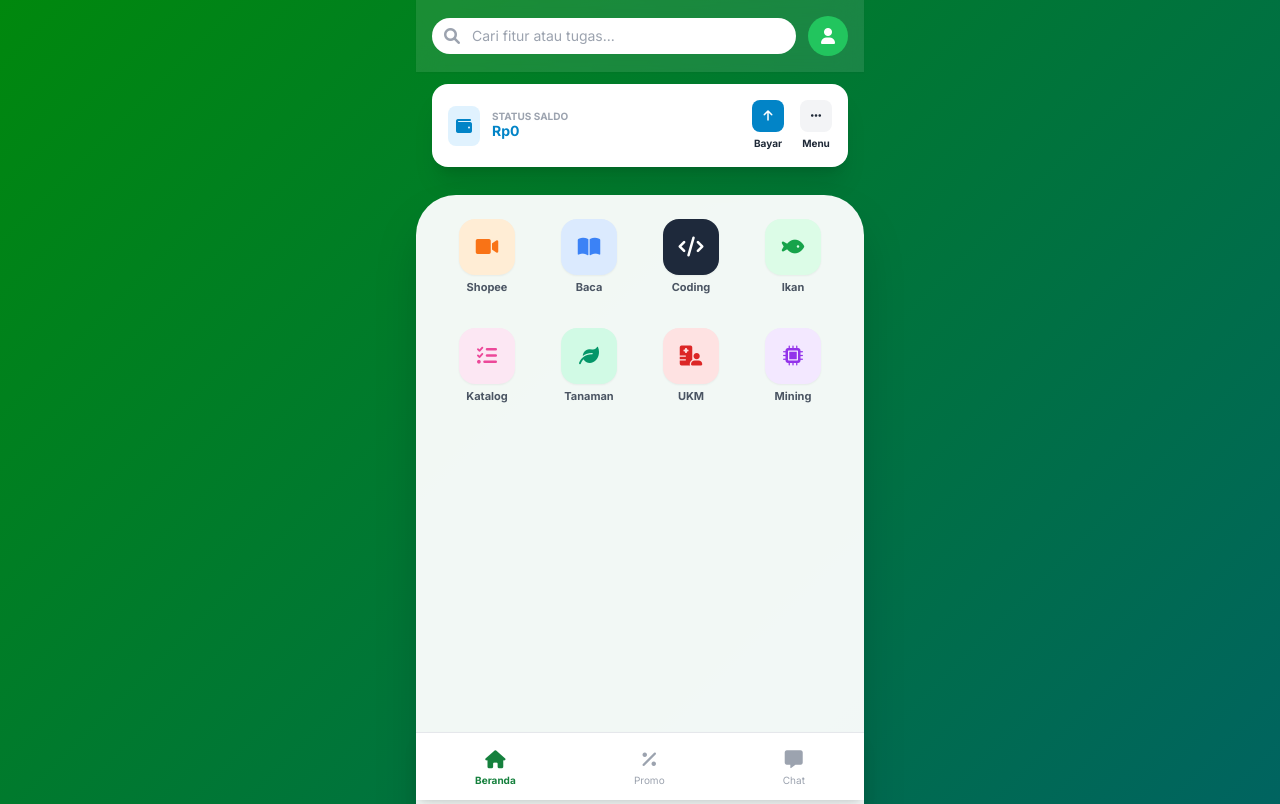
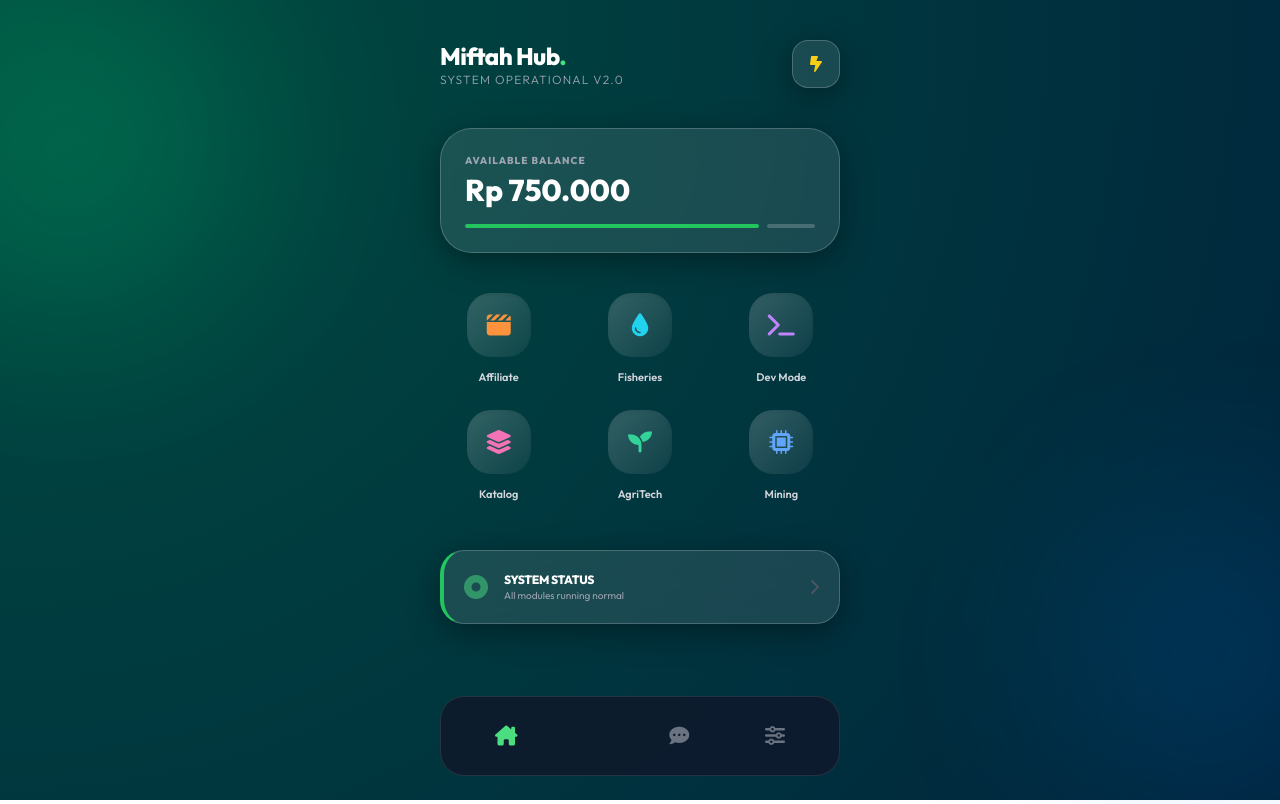
Before and after one commit to miftahilmi15-blip/daily-activity, a plain HTML site: page index.html in a window 1280 px wide. Shown: the top 804 px of the page. Drawn offline with nearby package versions, Linux system fonts and the light colour scheme.

Commit message:
Update index.html

```diff
--- a/index.html
+++ b/index.html
@@ -3,152 +3,183 @@
 <head>
     <meta charset="UTF-8">
     <meta name="viewport" content="width=device-width, initial-scale=1.0">
-    <title>Daily Hub - Miftah Style</title>
+    <title>Miftah Daily Hub - Futuristic</title>
     <script src="https://cdn.tailwindcss.com"></script>
     <link rel="stylesheet" href="https://cdnjs.cloudflare.com/ajax/libs/font-awesome/6.0.0/css/all.min.css">
     <style>
-        @import url('https://fonts.googleapis.com/css2?family=Inter:wght@400;600;700&display=swap');
-        body { font-family: 'Inter', sans-serif; background: linear-gradient(135deg, #00880d 0%, #005f6b 100%); min-height: 100vh; }
+        @import url('https://fonts.googleapis.com/css2?family=Outfit:wght@300;400;600;800&display=swap');
 
-        /* Animasi pencet tombol */
-        .btn-active:active { transform: scale(0.95); transition: 0.1s; }
+        body {
+            font-family: 'Outfit', sans-serif;
+            background: radial-gradient(circle at top left, #004d40, #00243d);
+            min-height: 100vh;
+            color: white;
+        }
 
-        /* Gaya Modal (Jendela Pop-up) */
-        .modal {
-            display: none;
+        .glass {
+            background: rgba(255, 255, 255, 0.1);
+            backdrop-filter: blur(15px);
+            border: 1px solid rgba(255, 255, 255, 0.2);
+            box-shadow: 0 8px 32px 0 rgba(0, 0, 0, 0.37);
+        }
+
+        .icon-box {
+            background: linear-gradient(135deg, rgba(255,255,255,0.2), rgba(255,255,255,0.05));
+            transition: all 0.3s ease;
+        }
+
+        .icon-box:active {
+            transform: scale(0.9) rotate(5deg);
+            background: rgba(255,255,255,0.3);
+        }
+
+        .floating-nav {
+            background: rgba(15, 23, 42, 0.8);
+            backdrop-filter: blur(20px);
+            border: 1px solid rgba(255,255,255,0.1);
+            border-radius: 24px;
+        }
+
+        /* Efek cahaya di belakang */
+        .blob {
             position: fixed;
-            inset: 0;
-            background: rgba(0, 0, 0, 0.7);
-            backdrop-filter: blur(5px);
-            z-index: 50;
-            align-items: center;
-            justify-content: center;
-            padding: 20px;
+            width: 300px;
+            height: 300px;
+            background: #00ff88;
+            filter: blur(100px);
+            opacity: 0.15;
+            z-index: -1;
+            border-radius: 50%;
         }
-        .modal.show { display: flex; }
+
+        @keyframes pulse-soft {
+            0%, 100% { transform: scale(1); opacity: 0.15; }
+            50% { transform: scale(1.2); opacity: 0.25; }
+        }
+        .animate-pulse-soft { animation: pulse-soft 8s infinite; }
     </style>
 </head>
-<body class="max-w-md mx-auto pb-20">
+<body class="max-w-md mx-auto px-6 pt-10 pb-32 relative overflow-x-hidden">
 
-    <div class="p-4 bg-white/10 backdrop-blur-md sticky top-0 z-10 shadow-sm text-white">
-        <div class="flex items-center gap-3">
-            <div class="relative flex-1">
-                <span class="absolute inset-y-0 left-3 flex items-center text-gray-400">
-                    <i class="fa-solid fa-magnifying-glass"></i>
-                </span>
-                <input type="text" onclick="showPopup('Pencarian')" placeholder="Cari fitur atau tugas..." class="w-full pl-10 pr-4 py-2 bg-white border-none rounded-full text-sm text-gray-800 outline-none">
-            </div>
-            <div onclick="showPopup('Profil Miftah')" class="w-10 h-10 bg-green-500 rounded-full flex items-center justify-center text-white cursor-pointer btn-active">
-                <i class="fa-solid fa-user"></i>
-            </div>
+    <div class="blob top-0 -left-20 animate-pulse-soft"></div>
+    <div class="blob bottom-0 -right-20" style="background: #0088ff;"></div>
+
+    <div class="flex justify-between items-center mb-10">
+        <div>
+            <h1 class="text-2xl font-extrabold tracking-tight">Miftah Hub<span class="text-green-400">.</span></h1>
+            <p class="text-xs text-gray-400 font-light tracking-widest uppercase">System Operational v2.0</p>
+        </div>
+        <div onclick="showModal('Account')" class="w-12 h-12 glass rounded-2xl flex items-center justify-center cursor-pointer active:scale-90 transition-all">
+            <i class="fa-solid fa-bolt-lightning text-yellow-400"></i>
         </div>
     </div>
 
-    <div class="px-4 py-3">
-        <div class="bg-white rounded-2xl p-4 text-gray-800 flex items-center justify-between shadow-xl">
-            <div onclick="showPopup('Detail Saldo')" class="flex items-center gap-3 cursor-pointer btn-active">
-                <div class="bg-sky-100 rounded-lg p-2 text-sky-600">
-                    <i class="fa-solid fa-wallet"></i>
-                </div>
-                <div>
-                    <p class="text-[10px] font-bold text-gray-400 uppercase leading-none">Status Saldo</p>
-                    <p class="text-sm font-bold text-sky-600">Rp0</p>
-                </div>
+    <div onclick="showModal('Wallet System')" class="glass rounded-[32px] p-6 mb-10 cursor-pointer transition-all active:scale-95 group">
+        <div class="flex justify-between items-start mb-4">
+            <div class="space-y-1">
+                <p class="text-[10px] text-gray-400 font-bold uppercase tracking-widest">Available Balance</p>
+                <h2 class="text-3xl font-extrabold">Rp 750.000</h2>
             </div>
-            <div class="flex gap-4 text-center">
-                <div onclick="showPopup('Menu Bayar')" class="flex flex-col items-center cursor-pointer btn-active">
-                    <div class="w-8 h-8 bg-sky-600 rounded-lg flex items-center justify-center mb-1 text-white"><i class="fa-solid fa-arrow-up text-xs"></i></div>
-                    <span class="text-[10px] font-bold">Bayar</span>
-                </div>
-                <div onclick="showPopup('Lainnya')" class="flex flex-col items-center cursor-pointer btn-active">
-                    <div class="w-8 h-8 bg-gray-100 rounded-lg flex items-center justify-center mb-1"><i class="fa-solid fa-ellipsis text-xs"></i></div>
-                    <span class="text-[10px] font-bold">Menu</span>
-                </div>
+            <div class="text-green-400 group-hover:rotate-12 transition-transform">
+                <i class="fa-solid fa-shield-check text-2xl"></i>
             </div>
+        </div>
+        <div class="flex gap-2">
+            <div class="h-1 flex-1 bg-green-500 rounded-full"></div>
+            <div class="h-1 w-12 bg-white/20 rounded-full"></div>
         </div>
     </div>
 
-    <div class="px-6 py-6 bg-white/95 mt-4 rounded-t-[40px] shadow-2xl min-h-screen">
-        <div class="grid grid-cols-4 gap-y-8 gap-x-2 text-center">
+    <div class="grid grid-cols-3 gap-6 text-center mb-12">
 
-            <div onclick="showPopup('Shopee Affiliate')" class="flex flex-col items-center cursor-pointer btn-active">
-                <div class="w-14 h-14 bg-orange-100 rounded-2xl flex items-center justify-center mb-1 shadow-sm"><i class="fa-solid fa-video text-orange-500 text-xl"></i></div>
-                <span class="text-[11px] font-bold text-gray-600">Shopee</span>
+        <div onclick="showModal('Shopee Affiliate')" class="flex flex-col items-center gap-3">
+            <div class="w-16 h-16 icon-box rounded-[24px] flex items-center justify-center text-orange-400 text-2xl shadow-inner">
+                <i class="fa-solid fa-clapperboard"></i>
             </div>
+            <span class="text-[11px] font-semibold text-gray-300">Affiliate</span>
+        </div>
 
-            <div onclick="showPopup('Baca Buku')" class="flex flex-col items-center cursor-pointer btn-active">
-                <div class="w-14 h-14 bg-blue-100 rounded-2xl flex items-center justify-center mb-1 shadow-sm"><i class="fa-solid fa-book-open text-blue-500 text-xl"></i></div>
-                <span class="text-[11px] font-bold text-gray-600">Baca</span>
+        <div onclick="showModal('Smart Fisheries')" class="flex flex-col items-center gap-3">
+            <div class="w-16 h-16 icon-box rounded-[24px] flex items-center justify-center text-cyan-400 text-2xl shadow-inner">
+                <i class="fa-solid fa-droplet"></i>
             </div>
+            <span class="text-[11px] font-semibold text-gray-300">Fisheries</span>
+        </div>
 
-            <div onclick="showPopup('Coding')" class="flex flex-col items-center cursor-pointer btn-active">
-                <div class="w-14 h-14 bg-slate-800 rounded-2xl flex items-center justify-center mb-1 shadow-sm"><i class="fa-solid fa-code text-white text-xl"></i></div>
-                <span class="text-[11px] font-bold text-gray-600">Coding</span>
+        <div onclick="showModal('Coding')" class="flex flex-col items-center gap-3">
+            <div class="w-16 h-16 icon-box rounded-[24px] flex items-center justify-center text-purple-400 text-2xl shadow-inner">
+                <i class="fa-solid fa-terminal"></i>
             </div>
+            <span class="text-[11px] font-semibold text-gray-300">Dev Mode</span>
+        </div>
 
-            <div onclick="showPopup('Smart Fisheries')" class="flex flex-col items-center cursor-pointer btn-active">
-                <div class="w-14 h-14 bg-green-100 rounded-2xl flex items-center justify-center mb-1 shadow-sm"><i class="fa-solid fa-fish text-green-600 text-xl"></i></div>
-                <span class="text-[11px] font-bold text-gray-600">Ikan</span>
+        <div onclick="showModal('Katalog')" class="flex flex-col items-center gap-3">
+            <div class="w-16 h-16 icon-box rounded-[24px] flex items-center justify-center text-pink-400 text-2xl shadow-inner">
+                <i class="fa-solid fa-layer-group"></i>
             </div>
+            <span class="text-[11px] font-semibold text-gray-300">Katalog</span>
+        </div>
 
-            <div onclick="showPopup('Katalog')" class="flex flex-col items-center cursor-pointer btn-active">
-                <div class="w-14 h-14 bg-pink-100 rounded-2xl flex items-center justify-center mb-1 shadow-sm"><i class="fa-solid fa-list-check text-pink-500 text-xl"></i></div>
-                <span class="text-[11px] font-bold text-gray-600">Katalog</span>
+        <div onclick="showModal('Stek Tin')" class="flex flex-col items-center gap-3">
+            <div class="w-16 h-16 icon-box rounded-[24px] flex items-center justify-center text-emerald-400 text-2xl shadow-inner">
+                <i class="fa-solid fa-seedling"></i>
             </div>
+            <span class="text-[11px] font-semibold text-gray-300">AgriTech</span>
+        </div>
 
-            <div onclick="showPopup('Stek Tin')" class="flex flex-col items-center cursor-pointer btn-active">
-                <div class="w-14 h-14 bg-emerald-100 rounded-2xl flex items-center justify-center mb-1 shadow-sm"><i class="fa-solid fa-leaf text-emerald-600 text-xl"></i></div>
-                <span class="text-[11px] font-bold text-gray-600">Tanaman</span>
+        <div onclick="showModal('Mining')" class="flex flex-col items-center gap-3">
+            <div class="w-16 h-16 icon-box rounded-[24px] flex items-center justify-center text-blue-400 text-2xl shadow-inner">
+                <i class="fa-solid fa-microchip"></i>
             </div>
+            <span class="text-[11px] font-semibold text-gray-300">Mining</span>
+        </div>
 
-            <div onclick="showPopup('UKM Keperawatan')" class="flex flex-col items-center cursor-pointer btn-active">
-                <div class="w-14 h-14 bg-red-100 rounded-2xl flex items-center justify-center mb-1 shadow-sm"><i class="fa-solid fa-hospital-user text-red-600 text-xl"></i></div>
-                <span class="text-[11px] font-bold text-gray-600">UKM</span>
+    </div>
+
+    <div class="glass rounded-3xl p-5 flex items-center justify-between border-l-4 border-l-green-500">
+        <div class="flex items-center gap-4">
+            <div class="text-2xl text-green-400 animate-pulse"><i class="fa-solid fa-circle-dot"></i></div>
+            <div>
+                <p class="text-xs font-bold uppercase tracking-tight">System Status</p>
+                <p class="text-[10px] text-gray-400">All modules running normal</p>
             </div>
+        </div>
+        <i class="fa-solid fa-chevron-right text-gray-600"></i>
+    </div>
 
-            <div onclick="showPopup('Mining Biz')" class="flex flex-col items-center cursor-pointer btn-active">
-                <div class="w-14 h-14 bg-purple-100 rounded-2xl flex items-center justify-center mb-1 shadow-sm"><i class="fa-solid fa-microchip text-purple-600 text-xl"></i></div>
-                <span class="text-[11px] font-bold text-gray-600">Mining</span>
-            </div>
+    <div class="fixed bottom-6 left-6 right-6 h-20 floating-nav flex justify-around items-center px-4 max-w-[calc(448px-3rem)] mx-auto">
+        <button onclick="location.reload()" class="text-green-400 text-xl p-3"><i class="fa-solid fa-house-chimney"></i></button>
+        <button onclick="showModal('Analytics')" class="text-gray-500 text-xl p-3 active:text-white"><i class="fa-solid fa-chart-simple"></i></button>
+        <button onclick="showModal('Messages')" class="text-gray-500 text-xl p-3 active:text-white"><i class="fa-solid fa-comment-dots"></i></button>
+        <button onclick="showModal('Settings')" class="text-gray-500 text-xl p-3 active:text-white"><i class="fa-solid fa-sliders"></i></button>
+    </div>
 
+    <div id="modal" class="fixed inset-0 z-[100] hidden items-center justify-center p-6 bg-black/60 backdrop-blur-md">
+        <div class="glass w-full max-w-xs rounded-[40px] p-8 text-center relative overflow-hidden">
+            <div class="absolute -top-10 -right-10 w-32 h-32 bg-green-500/20 rounded-full blur-2xl"></div>
+            <i class="fa-solid fa-atom text-4xl text-green-400 mb-4 animate-spin-slow"></i>
+            <h3 id="modalTitle" class="text-xl font-bold mb-2 uppercase tracking-widest">Title</h3>
+            <p class="text-sm text-gray-400 font-light mb-8 italic">"Building the future of Miftah Ecosystem..."</p>
+            <button onclick="closeModal()" class="w-full py-4 bg-white text-black rounded-2xl font-black text-xs uppercase tracking-widest active:scale-95 transition-all">Close Access</button>
         </div>
     </div>
 
-    <div id="modalBox" class="modal">
-        <div class="bg-white w-full max-w-xs rounded-3xl p-8 shadow-2xl text-center">
-            <div class="w-20 h-20 bg-gray-50 rounded-full flex items-center justify-center mx-auto mb-4 border border-dashed border-gray-300 text-gray-300">
-                <i class="fa-solid fa-screwdriver-wrench text-3xl"></i>
-            </div>
-            <h2 id="modalTitle" class="text-xl font-bold text-gray-800 mb-2">Fitur</h2>
-            <p class="text-sm text-gray-400 mb-6">Halaman ini sedang dalam pengerjaan Bos kuh. Sabar ya!</p>
-            <button onclick="closePopup()" class="w-full py-3 bg-green-600 text-white rounded-xl font-bold btn-active">Oke, Siap!</button>
-        </div>
-    </div>
-
-    <nav class="fixed bottom-0 left-0 right-0 bg-white border-t flex justify-around items-center py-3 max-w-md mx-auto shadow-lg">
-        <div onclick="window.scrollTo(0,0)" class="flex flex-col items-center text-green-700 cursor-pointer btn-active">
-            <i class="fa-solid fa-house text-lg"></i>
-            <span class="text-[10px] font-bold">Beranda</span>
-        </div>
-        <div onclick="showPopup('Promo')" class="flex flex-col items-center text-gray-400 cursor-pointer btn-active">
-            <i class="fa-solid fa-percent text-lg"></i>
-            <span class="text-[10px]">Promo</span>
-        </div>
-        <div onclick="showPopup('Chat')" class="flex flex-col items-center text-gray-400 cursor-pointer btn-active">
-            <i class="fa-solid fa-message text-lg"></i>
-            <span class="text-[10px]">Chat</span>
-        </div>
-    </nav>
-
     <script>
-        function showPopup(title) {
+        function showModal(title) {
             document.getElementById('modalTitle').innerText = title;
-            document.getElementById('modalBox').classList.add('show');
+            document.getElementById('modal').style.display = 'flex';
         }
-        function closePopup() {
-            document.getElementById('modalBox').classList.remove('show');
+        function closeModal() {
+            document.getElementById('modal').style.display = 'none';
         }
     </script>
 
+    <style>
+        @keyframes spin-slow {
+            from { transform: rotate(0deg); }
+            to { transform: rotate(360deg); }
+        }
+        .animate-spin-slow { animation: spin-slow 10s linear infinite; }
+    </style>
 </body>
 </html>
```
